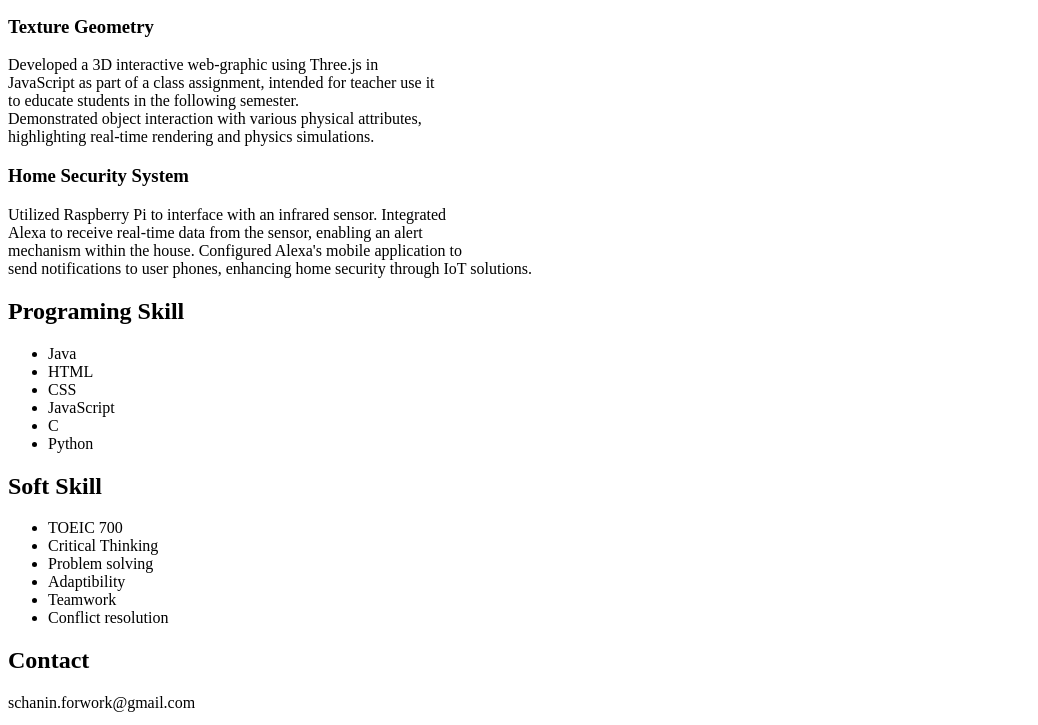
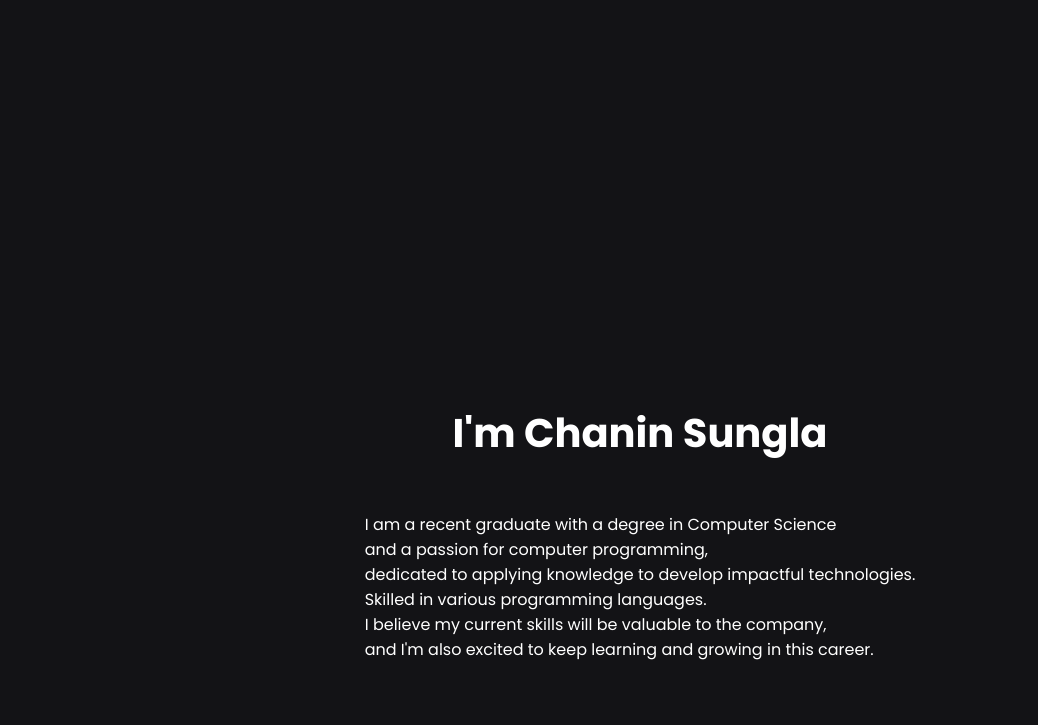
Before and after one commit to AddChanin/Personal-website-Chanin, a plain HTML site: page index.html in a window 1280 px wide. Shown: the part 570-1295 px from the top of the page, without its empty margins (0-1038 px from the left). Drawn offline with Linux system fonts and the light colour scheme; files that its build step writes are made by us from their sources; the site is published under a folder, as on GitHub Pages, so addresses that start at the root find nothing.

Commit message:
Update index.html

```diff
--- a/index.html
+++ b/index.html
@@ -5,8 +5,8 @@
   <meta charset="UTF-8">
   <meta name="viewport" content="width=device-width, initial-scale=1.0">
   <title>Responsive Website</title>
-  <link rel="stylesheet" href="/main/styles.css">
-  <link rel="stylesheet" href="/main/myAnimation.css">
+  <link rel="stylesheet" href="styles.css">
+  <link rel="stylesheet" href="myAnimation.css">
   <script defer src="app.js"></script>
   <!-- <link rel="stylesheet" href="/main/fadeAnimation.css"> -->
 
```
